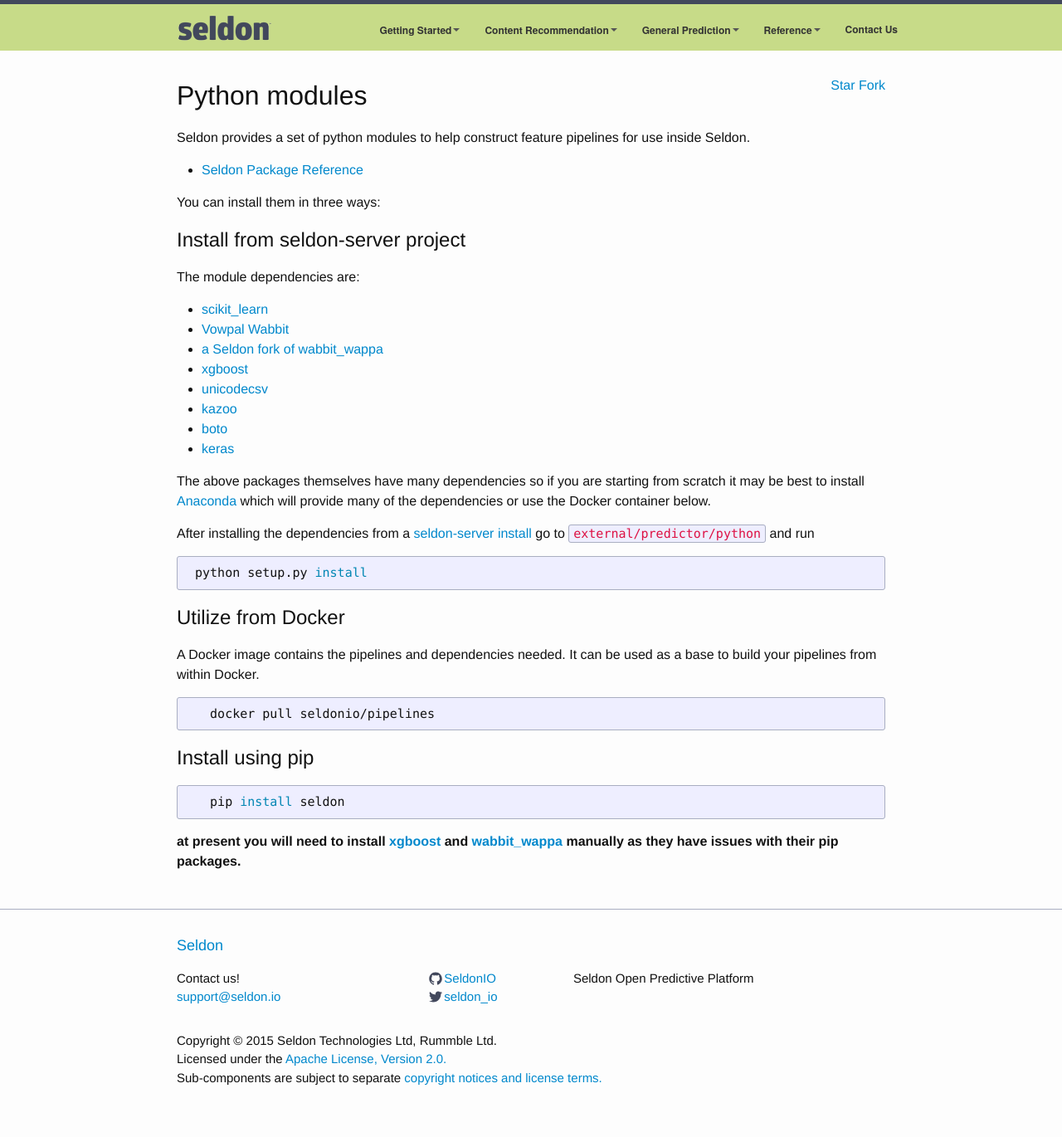
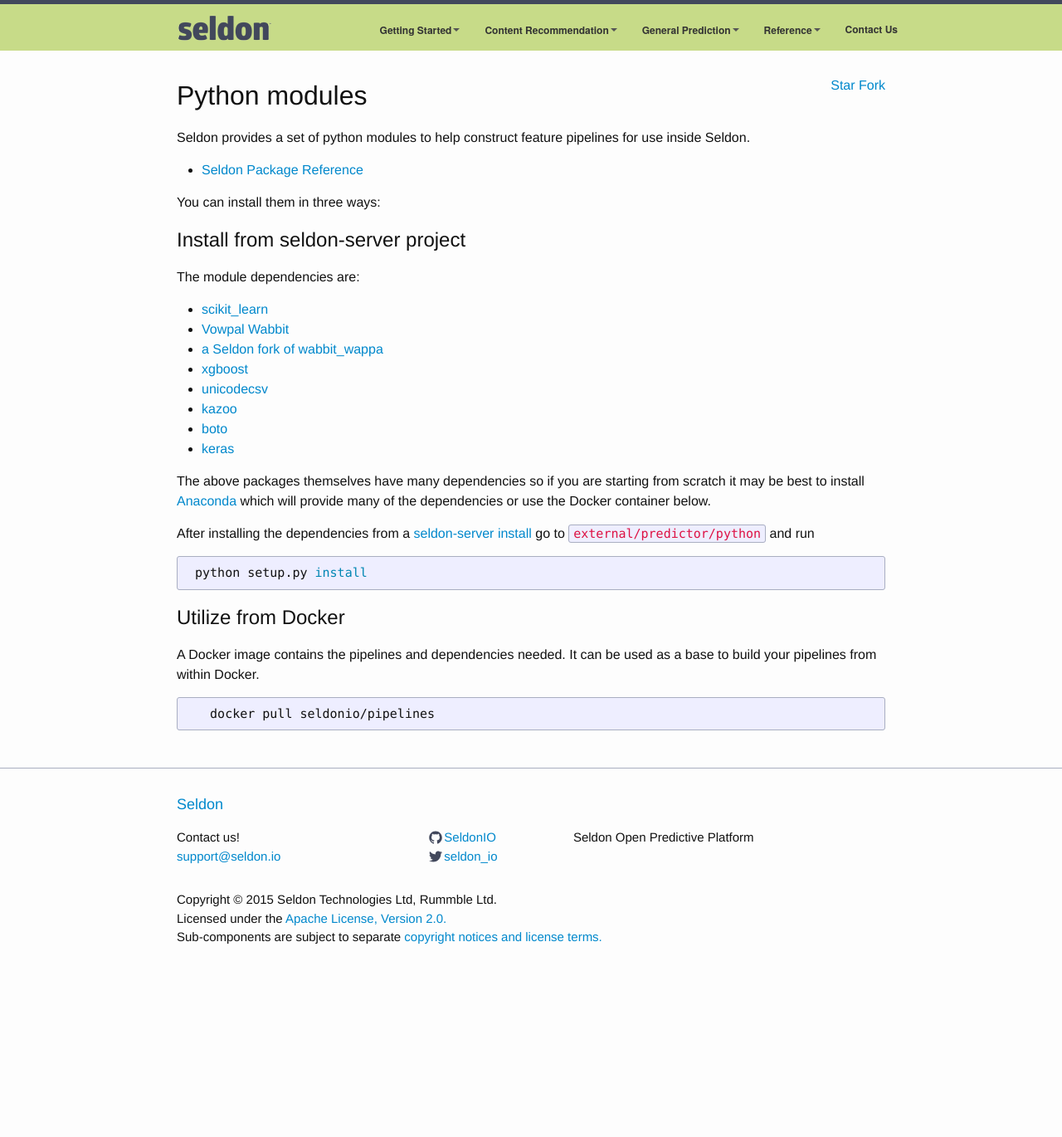
Before and after one commit to SeldonIO/seldonio.github.com, a Jekyll site: the page built from python-package.md, in a window 1280 px wide. Shown: the whole page at 83% size. Built offline with Jekyll 4.4.1, drawn with Linux system fonts in a browser that asks for light colours; after the commit the page ends 1201 px from its top, so only the background shows below that; grey boxes are pictures that could not be loaded.

Commit message:
remove pip install for now

```diff
--- a/python-package.md
+++ b/python-package.md
@@ -36,12 +36,3 @@ A Docker image contains the pipelines and dependencies needed. It can be used as
 {% highlight bash %}
    docker pull seldonio/pipelines
 {% endhighlight %}
-
-
-## Install using pip
-
-{% highlight bash %}
-   pip install seldon
-{% endhighlight %}
-
-**at present you will need to install [xgboost](https://github.com/dmlc/xgboost/tree/master/python-package) and [wabbit_wappa](https://github.com/mokelly/wabbit_wappa) manually as they have issues with their pip packages.**
```
